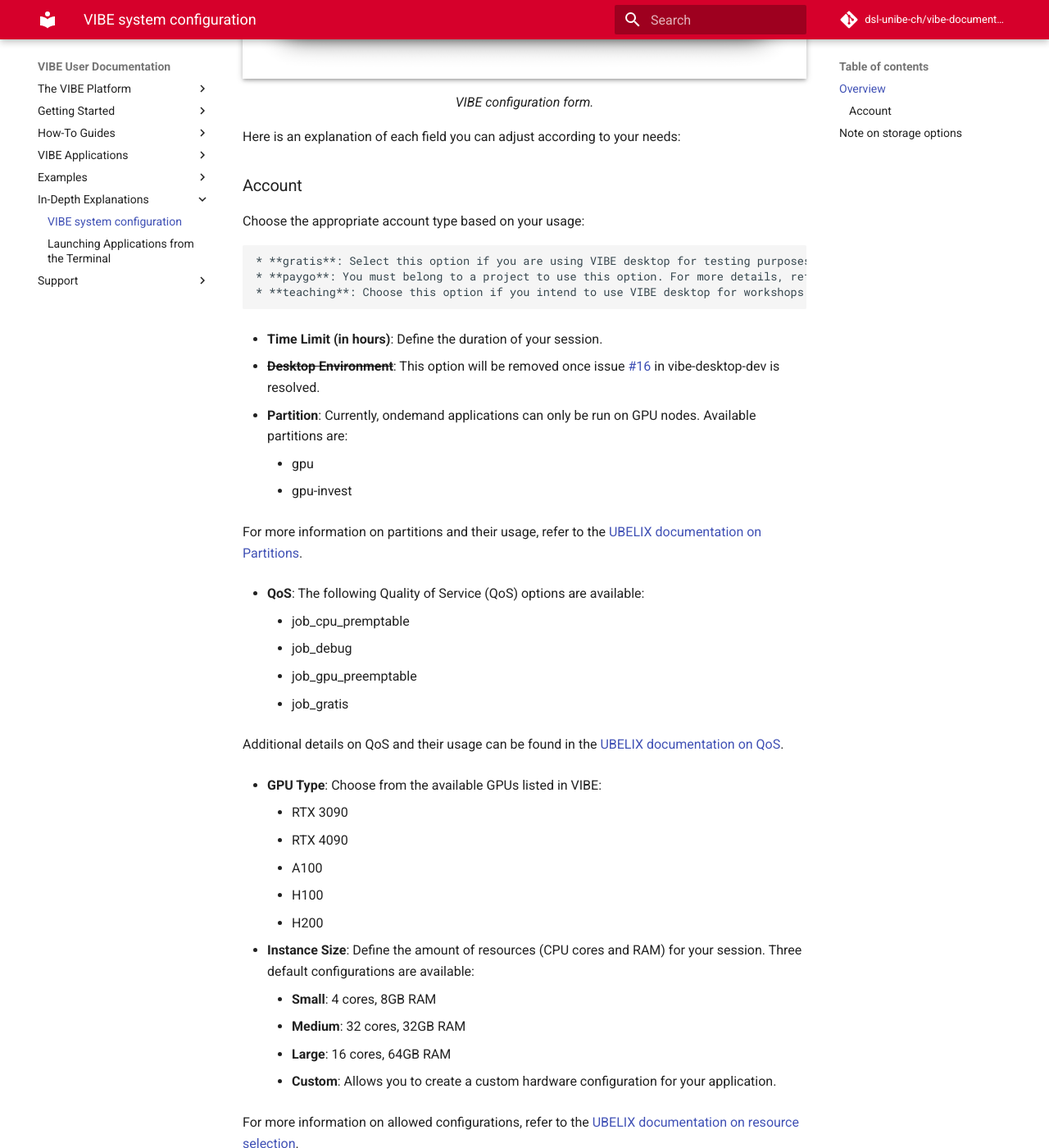
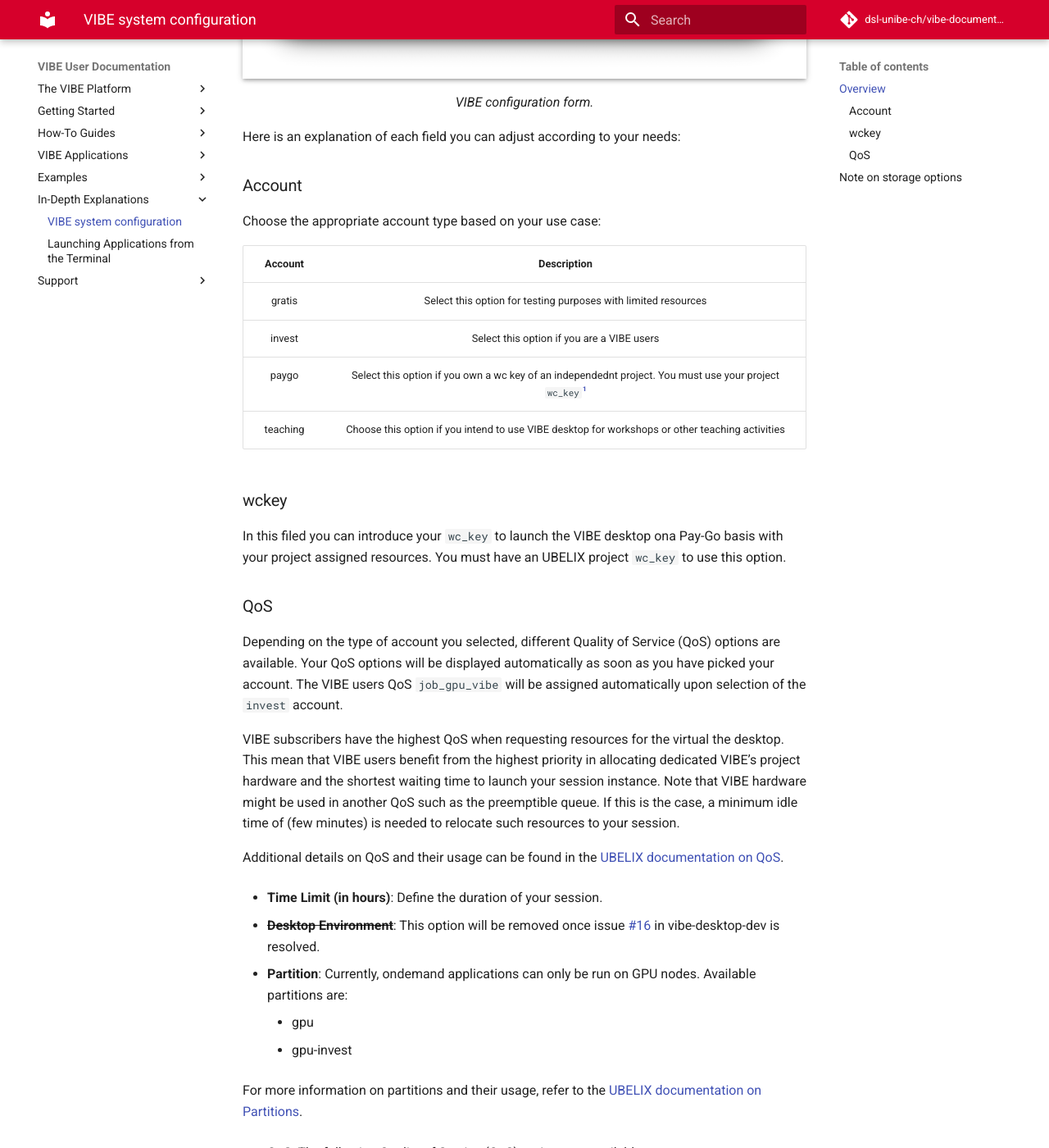
Before and after one commit to dsl-unibe-ch/vibe-documentation, an MkDocs documentation site: the page built from docs/in-depth-explanations/vibe_configuration_form.md, in a window 1280 px wide and 1400 px high, scrolled down 1406 px. Shown: the whole window at 82% size. Built offline with MkDocs 1.6.1 and Material for MkDocs 9.7.7, drawn with Linux system fonts in a browser that asks for light colours; comment, search, counter and statistics services are not loaded; some of the changed text lies outside the part shown.

Commit message:
updated content for account, wc_keys and QoS

```diff
--- a/docs/in-depth-explanations/vibe_configuration_form.md
+++ b/docs/in-depth-explanations/vibe_configuration_form.md
@@ -18,12 +18,28 @@
 
 
 ### Account
- Choose the appropriate account type based on your usage:
+ Choose the appropriate account type based on your use case:
 
-    * **gratis**: Select this option if you are using VIBE desktop for testing purposes with limited resources.
-    * **paygo**: You must belong to a project to use this option. For more details, refer to the [Pay-as-you-go (PAYG) Scheme](https://hpc-unibe-ch.github.io/costs/payg/) from UBELIX.
-    * **teaching**: Choose this option if you intend to use VIBE desktop for workshops or other teaching activities.
+ | Account  | Description |
+ | :------: | :---------: |
+ | gratis   | Select this option for testing purposes with limited resources |
+ | invest   | Select this option if you are a VIBE users |
+ | paygo    | Select this option if you own a wc key of an independednt project. You must use your project `wc_key`[^1] |
+ | teaching | Choose this option if you intend to use VIBE desktop for workshops or other teaching activities |
 
+
+
+### wckey
+
+In this filed you can introduce your `wc_key` to launch the VIBE desktop ona Pay-Go basis with your project assigned resources. You must have an UBELIX project `wc_key` to use this option.
+
+### QoS
+
+Depending on the type of account you selected, different Quality of Service (QoS) options are available. Your QoS options will be displayed automatically as soon as you have picked your account. The VIBE users QoS `job_gpu_vibe` will be assigned automatically upon selection of the `invest` account.
+
+VIBE subscribers have the highest QoS when requesting resources for the virtual the desktop. This mean that VIBE users benefit from the highest priority in allocating dedicated VIBE's project hardware and the shortest  waiting time to launch your session instance. Note that VIBE hardware might be used in another QoS such as the preemptible queue. If this is the case, a minimum idle time of (few minutes) is needed to relocate such resources to your session.
+
+Additional details on QoS and their usage can be found in the [UBELIX documentation on QoS](https://hpc-unibe-ch.github.io/runjobs/partitions/#qos).
 
 * **Time Limit (in hours)**: Define the duration of your session.
 
@@ -75,3 +91,7 @@
 ## Note on storage options
 
 VIBE offers by default the same storage capacity offered by UBELIX. Read more on the storage quota and the different storage options from the [UBELIX documentation](https://hpc-unibe-ch.github.io/storage/).
+
+
+
+[^1]: For more details, refer to the [Pay-as-you-go (PAYG) Scheme](https://hpc-unibe-ch.github.io/costs/payg/) from UBELIX.
```
